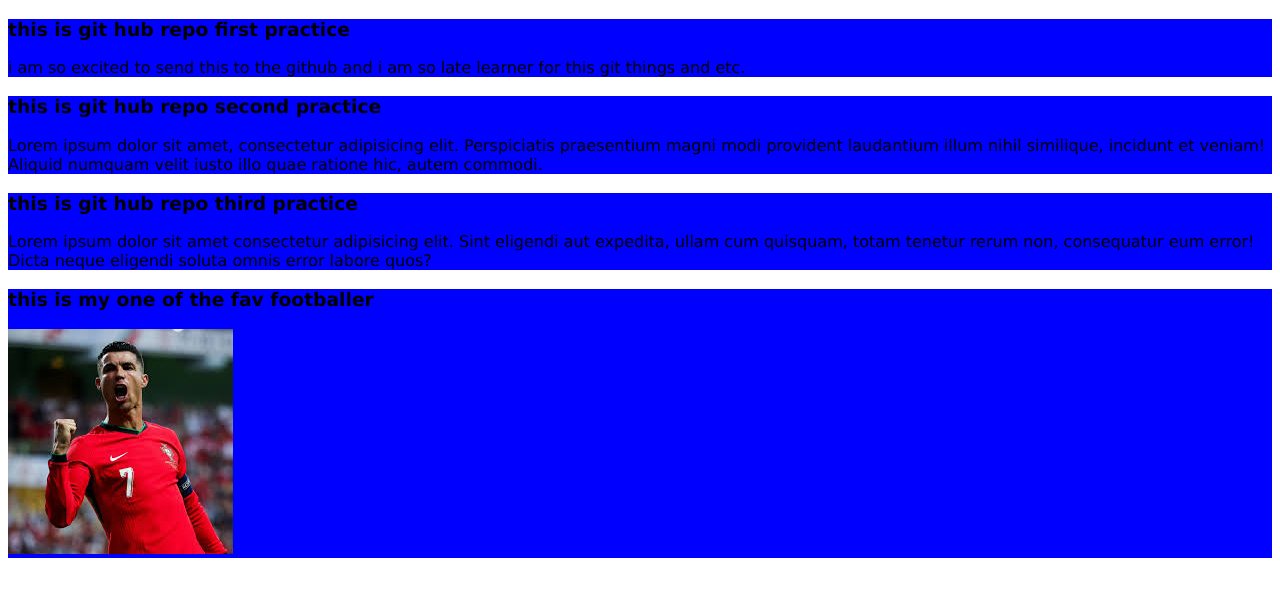
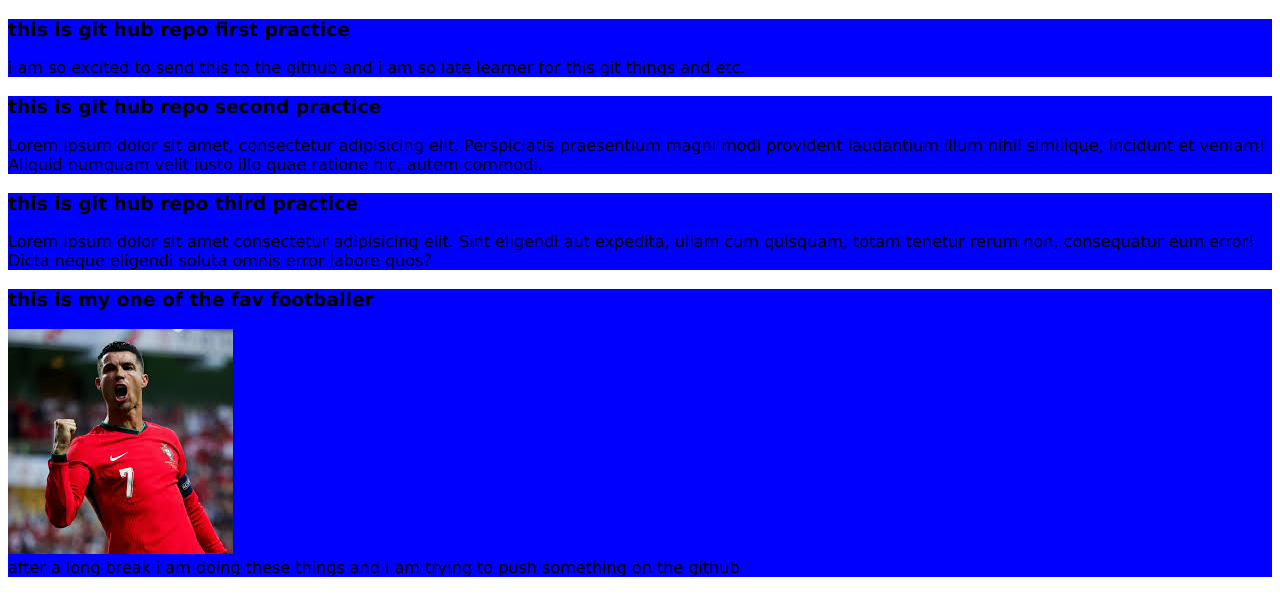
Before and after one commit to MDFAHAD721/firstgitrepo, a plain HTML site: page index.html in a window 1280 px wide. Drawn offline with Linux system fonts and the light colour scheme.

Commit message:
this is the latest commit

```diff
--- a/index.html
+++ b/index.html
@@ -35,5 +35,8 @@
         <h3>this is my one of the fav footballer</h3>
         <img src="images/images.jpeg" alt="CR7">
     </div>
+    <div>
+        after a long break i am doing these things and i am trying to push something on the github
+    </div>
 </body>
 </html>
```
